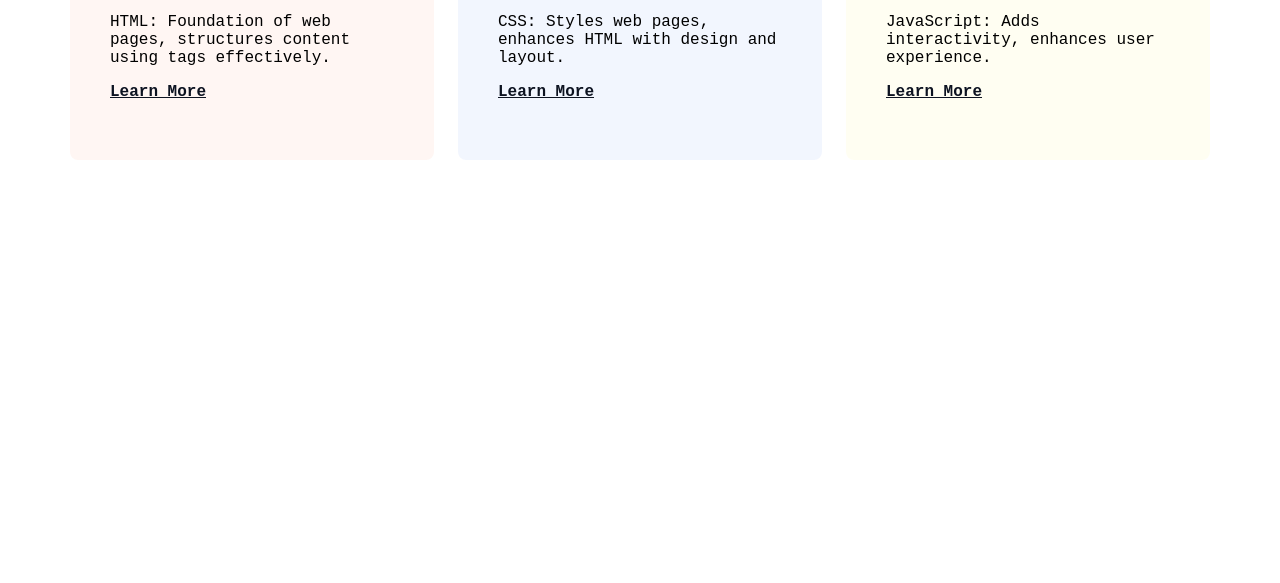
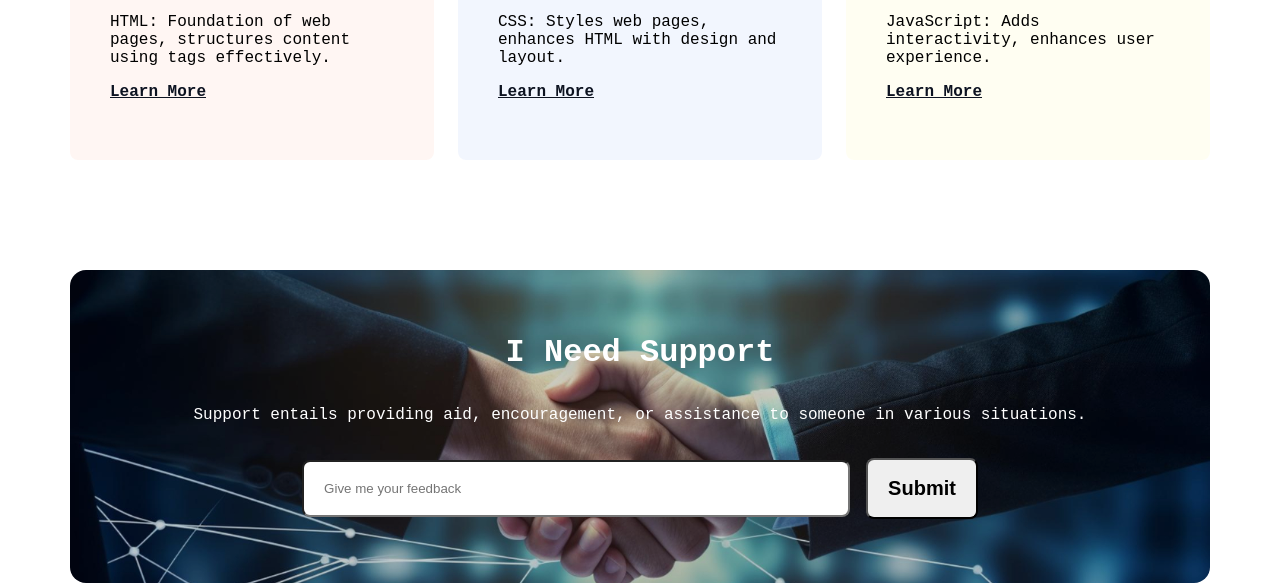
Before and after one commit to ahmadraiyano/b10-1st-assignment, a plain HTML site: page index.html in a window 1280 px wide. Shown: the part 3552-4135 px from the top of the page. Before the commit the page ends 3712 px from the top, so only its background shows below. Drawn offline with Linux system fonts and the light colour scheme; a web font is replaced by a local one.

Commit message:
support section done

```diff
--- a/css/style.css
+++ b/css/style.css
@@ -10,10 +10,12 @@
 body {
     font-family: "Azeret Mono", monospace;
 }
+/* header starts */
 header {
     width: 1440px;
     height: 772px;
 }
+/* nav starts */
 .navbar {
     width: 1440px;
     height: 120px;
@@ -41,6 +43,8 @@ header {
     cursor: pointer;
     border: 1px solid rgb(13, 19, 33);
 }
+/* nav ends */
+/* hero section starts */
 .hero {
     width: 1440px;
     height: 652px;
@@ -77,6 +81,8 @@ header {
     border-radius: 8px;
     cursor: pointer;
 }
+/* hero section ends */
+/* header ends */
 /* reason section starts */
 .reason {
     width: 1140px;
@@ -228,3 +234,55 @@ header {
     color: rgb(13, 19, 33);
 }
 /* card section ends */
+/* support section starts */
+.support {
+    width: 1140px;
+    height: 313px;
+    margin: 0 auto;
+    margin-top: 110px;
+    background-color: rgba(0, 0, 0, 0.2);
+    background-image: url('../assets/handshake.jpg');
+    background-repeat: no-repeat;
+    background-size: cover;
+    background-position: center;
+    background-blend-mode: overlay;
+    border-radius: 16px;
+    display: flex;
+    justify-content: center;
+    align-items: center;
+}
+.support .support-container {
+    width: 1044px;
+    height: 185px;
+    display: flex;
+    flex-direction: column;
+    justify-content: space-between;
+    align-items: center;
+}
+.support .support-container h2 {
+    color: rgb(255, 255, 255);
+    font-size: 32px;
+    font-weight: 700;
+}
+.support .support-container p {
+    color: white;
+}
+.support .support-container form #feedback{
+    width: 548px;
+    height: 57px;
+    padding: 19px 20px;
+    border-radius: 8px;
+}
+.support .support-container form {
+    display: flex;
+    justify-content: center;
+    align-items: center;
+    gap: 16px;
+}
+.support .support-container form #submit {
+    font-size: 20px;
+    font-weight: 600;
+    padding: 17px 20px;
+    border-radius: 8px;
+}
+/* support section ends */
--- a/index.html
+++ b/index.html
@@ -114,6 +114,18 @@
             </div>
           </section>
          <!-- card section ends -->
+          <!-- support section starts -->
+           <section class="support">
+                <div class="support-container">
+                    <h2>I Need Support</h2>
+                    <p>Support entails providing aid, encouragement, or assistance to someone in various situations.</p>
+                    <form>
+                        <input id="feedback" type="text" placeholder="Give me your feedback">
+                        <input id="submit" type="submit">
+                    </form>
+                </div>
+           </section>
+          <!-- support section endss -->
     </main>
     <!-- Ends Main Section -->
 
```
